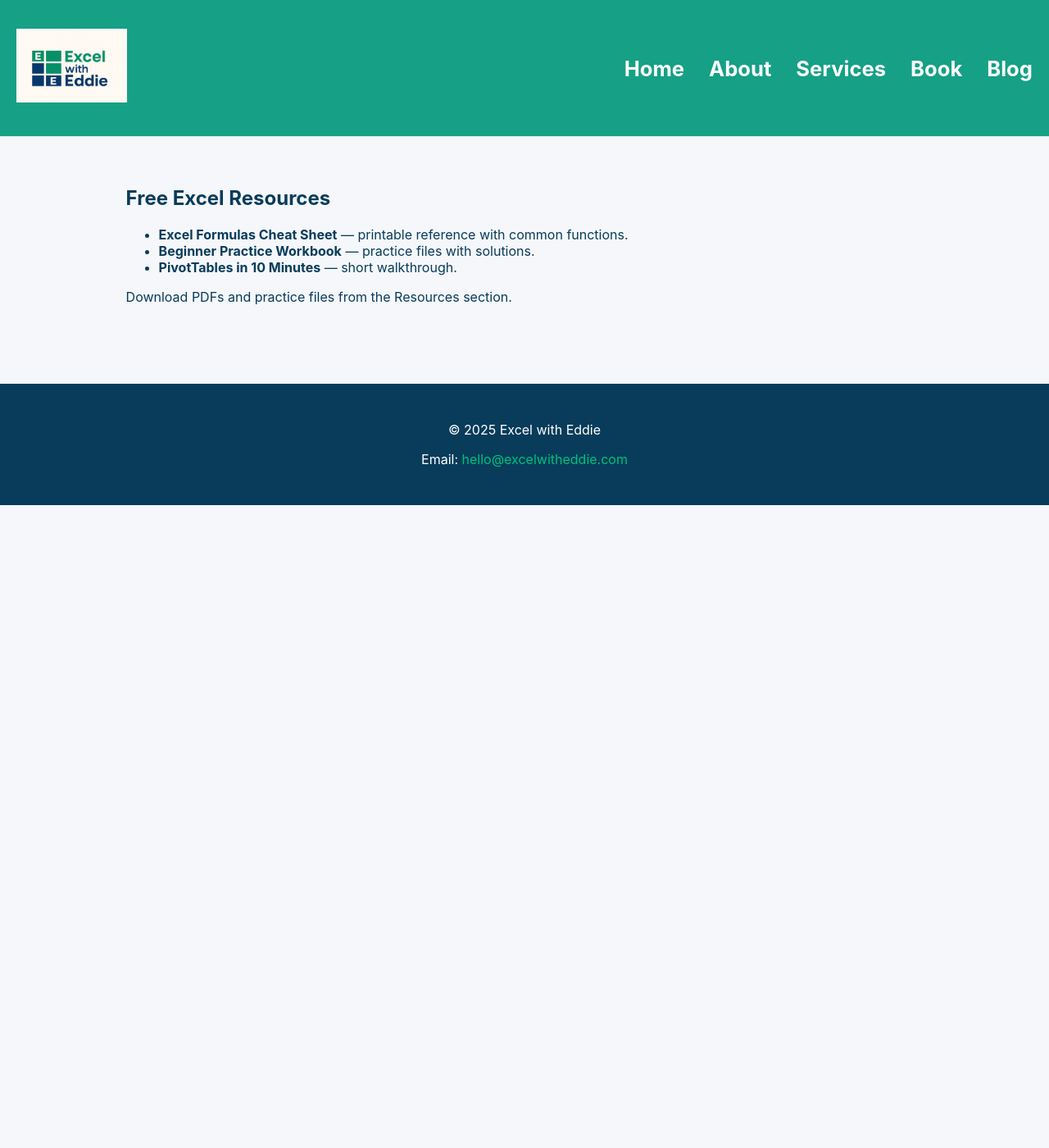
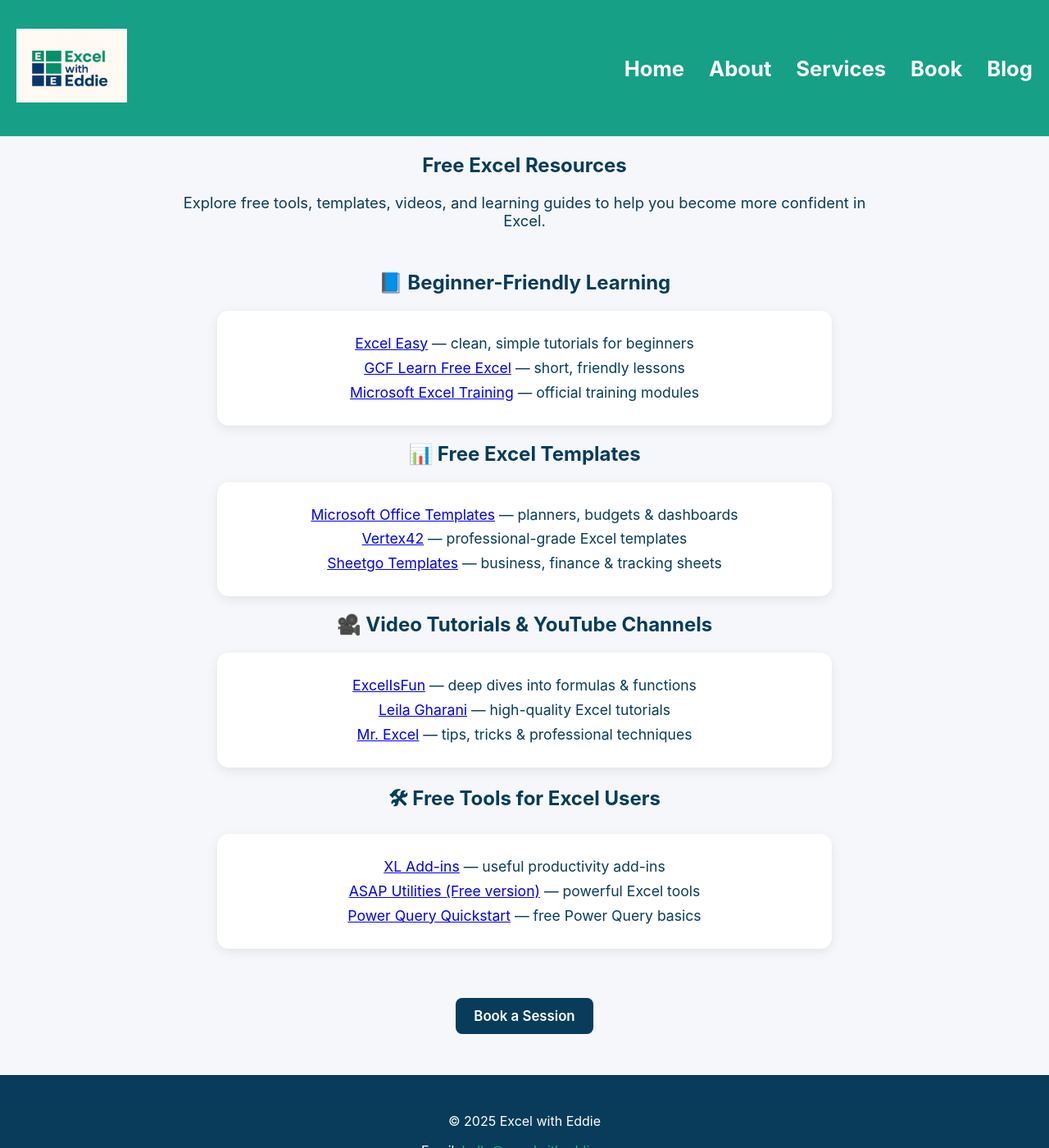
Before and after one commit to excelwitheddie/excel-with-eddie2, a Jekyll site: the page built from resources.md, in a window 1280 px wide and 1400 px high. Shown: the whole window at 82% size. Built offline with Jekyll 4.4.1, drawn with Linux system fonts in a browser that asks for light colours.

Commit message:
Update resources.md

```diff
--- a/resources.md
+++ b/resources.md
@@ -1,14 +1,78 @@
 ---
 layout: default
 title: Resources
-description: Free Excel cheat sheets, practice workbooks, and short guides.
 ---
-<section style="padding:40px 12%;">
+
+<!-- ========================= -->
+<!-- RESOURCES HERO -->
+<!-- ========================= -->
+<section class="resources-hero" style="text-align:center; max-width:850px; margin:0 auto;">
   <h1>Free Excel Resources</h1>
-  <ul>
-    <li><strong>Excel Formulas Cheat Sheet</strong> — printable reference with common functions.</li>
-    <li><strong>Beginner Practice Workbook</strong> — practice files with solutions.</li>
-    <li><strong>PivotTables in 10 Minutes</strong> — short walkthrough.</li>
-  </ul>
-  <p>Download PDFs and practice files from the Resources section.</p>
+  <p style="font-size:1.15rem; color:#0a3c5a; margin-top:10px;">
+    Explore free tools, templates, videos, and learning guides to help you become more confident in Excel.
+  </p>
 </section>
+
+<!-- ========================= -->
+<!-- RESOURCE SECTIONS -->
+<!-- ========================= -->
+
+<section class="resources-section" style="text-align:center; max-width:900px; margin:50px auto;">
+
+  <h2>📘 Beginner-Friendly Learning</h2>
+
+  <div class="resource-card" style="
+    background:white; padding:25px; border-radius:14px;
+    box-shadow:0 4px 14px rgba(0,0,0,0.08); margin:20px auto; max-width:700px;">
+    <ul style="list-style:none; padding:0; margin:0; font-size:1.1rem; line-height:1.7;">
+      <li><a href="https://www.excel-easy.com" target="_blank">Excel Easy</a> — clean, simple tutorials for beginners</li>
+      <li><a href="https://edu.gcfglobal.org/en/excel" target="_blank">GCF Learn Free Excel</a> — short, friendly lessons</li>
+      <li><a href="https://support.microsoft.com/en-us/excel" target="_blank">Microsoft Excel Training</a> — official training modules</li>
+    </ul>
+  </div>
+
+
+  <h2>📊 Free Excel Templates</h2>
+
+  <div class="resource-card" style="
+    background:white; padding:25px; border-radius:14px;
+    box-shadow:0 4px 14px rgba(0,0,0,0.08); margin:20px auto; max-width:700px;">
+    <ul style="list-style:none; padding:0; margin:0; font-size:1.1rem; line-height:1.7;">
+      <li><a href="https://templates.office.com" target="_blank">Microsoft Office Templates</a> — planners, budgets & dashboards</li>
+      <li><a href="https://www.vertex42.com" target="_blank">Vertex42</a> — professional-grade Excel templates</li>
+      <li><a href="https://www.sheetgo.com/blog/free-excel-templates/" target="_blank">Sheetgo Templates</a> — business, finance & tracking sheets</li>
+    </ul>
+  </div>
+
+
+  <h2>🎥 Video Tutorials & YouTube Channels</h2>
+
+  <div class="resource-card" style="
+    background:white; padding:25px; border-radius:14px;
+    box-shadow:0 4px 14px rgba(0,0,0,0.08); margin:20px auto; max-width:700px;">
+    <ul style="list-style:none; padding:0; margin:0; font-size:1.1rem; line-height:1.7;">
+      <li><a href="https://www.youtube.com/c/ExcelIsFun" target="_blank">ExcelIsFun</a> — deep dives into formulas & functions</li>
+      <li><a href="https://www.youtube.com/c/LeilaGharani" target="_blank">Leila Gharani</a> — high-quality Excel tutorials</li>
+      <li><a href="https://www.youtube.com/c/MrExcel" target="_blank">Mr. Excel</a> — tips, tricks & professional techniques</li>
+    </ul>
+  </div>
+
+
+  <h2>🛠 Free Tools for Excel Users</h2>
+
+  <div class="resource-card" style="
+    background:white; padding:25px; border-radius:14px;
+    box-shadow:0 4px 14px rgba(0,0,0,0.08); margin:20px auto; max-width:700px;">
+    <ul style="list-style:none; padding:0; margin:0; font-size:1.1rem; line-height:1.7;">
+      <li><a href="https://www.xladdins.com" target="_blank">XL Add-ins</a> — useful productivity add-ins</li>
+      <li><a href="https://www.asap-utilities.com" target="_blank">ASAP Utilities (Free version)</a> — powerful Excel tools</li>
+      <li><a href="https://www.powerquery.training/quick-start" target="_blank">Power Query Quickstart</a> — free Power Query basics</li>
+    </ul>
+  </div>
+
+
+  <a href="/book" class="service-btn" style="margin-top:40px; display:inline-block;">
+    Book a Session
+  </a>
+
+</section>
```
